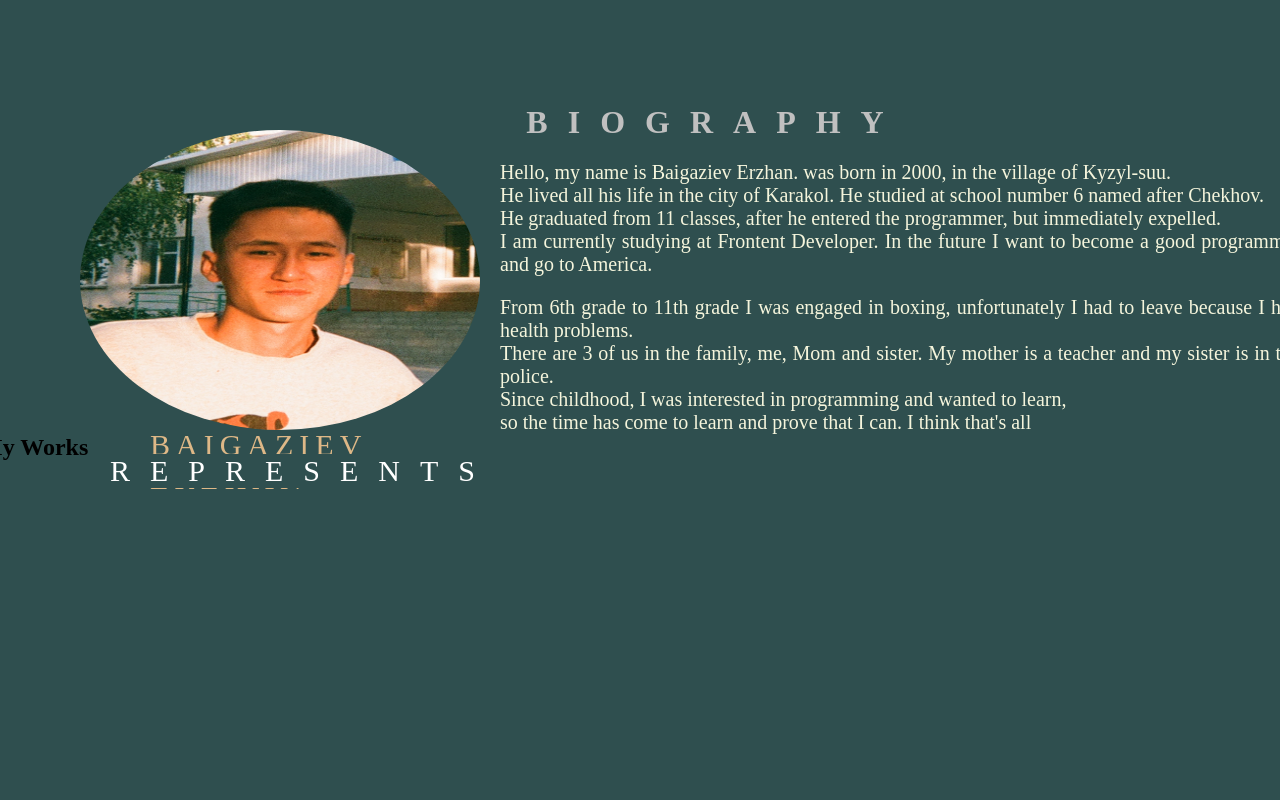
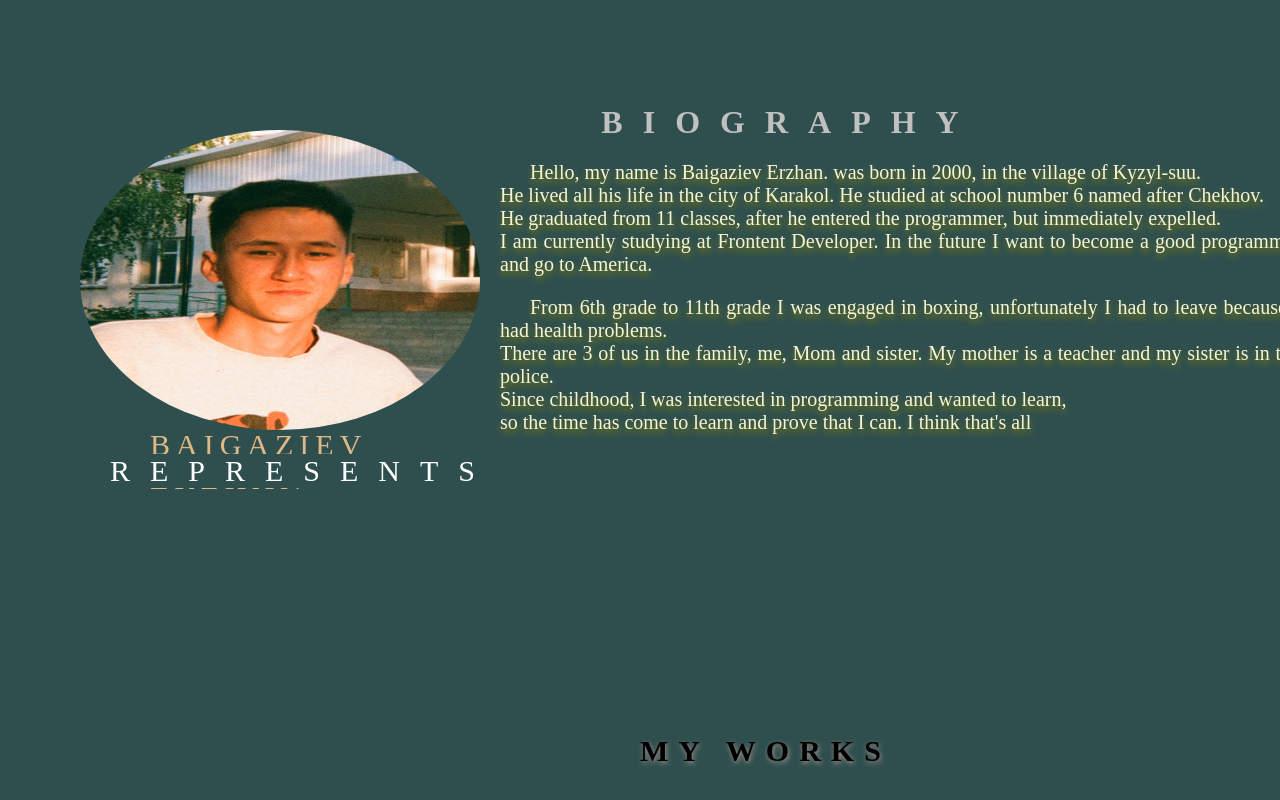
Before and after one commit to Baigaziev/portfolio, a plain HTML site: page index.html in a window 1280 px wide. Drawn offline with Linux system fonts and the light colour scheme.

Commit message:
added styled text

```diff
--- a/style.css
+++ b/style.css
@@ -62,9 +62,15 @@ img {
   color: #C0C0C0;
   text-align: center;
   margin-top: -180px;
-  margin-left: 150px;
+  margin-left: 300px;
   letter-spacing: 20px;
   text-transform: uppercase;
+  transform: 500ms;
+  transition: all 500ms ease-in;
+
+ }
+ h1:hover {
+  color: black;
  }
  .container2 {
   padding: 150px;
@@ -78,4 +84,18 @@ p {
   margin-top: 20px;
   margin-left: 520px;
   text-align: justify;
+  text-indent: 30px;
+  text-shadow: #808000 0.5px 4px 6px;
+font-family: 'Times New Roman', Times, serif;
 }
+ .container3 {
+  margin-top: 300px;
+  margin-left: 50%;
+ }
+
+ .container3 h2 {
+  text-transform: uppercase;
+  text-shadow: #a39086 1px 2px 5px;
+  letter-spacing: 10px;
+  font-size: 30px;
+ }
```
